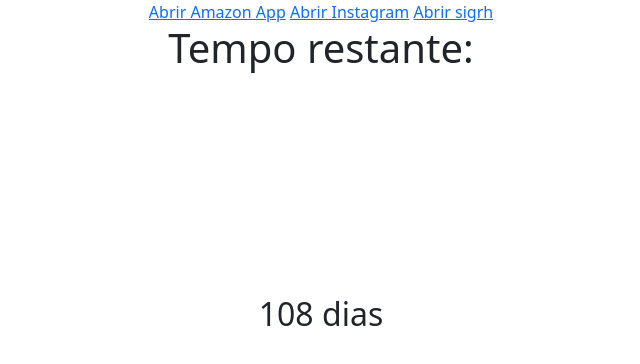
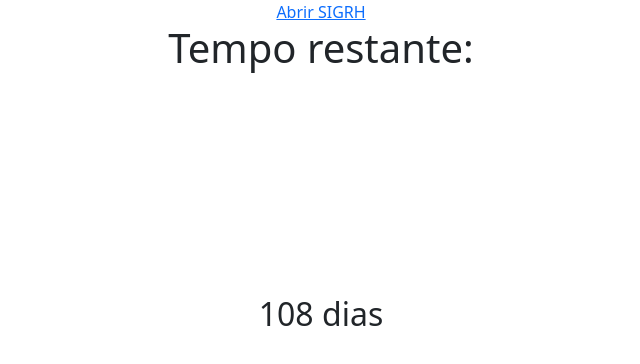
Before and after one commit to caiorebert/contadorat-ofimdosemestre, a plain HTML site: page index.html in a window 1280 px wide. Shown: the top 364 px of the page, without its empty margins (319-959 px from the left). Drawn offline with nearby package versions, Linux system fonts and the light colour scheme.

Commit message:
Update index.html

```diff
--- a/index.html
+++ b/index.html
@@ -22,9 +22,7 @@
         <div class="contador">
             <div class="row">
                 <div class="col-12 text-center">
-                    <a href="com.amazon.mobile.shopping://">Abrir Amazon App</a>
-                    <a href="instagram://">Abrir Instagram</a>
-                    <a href="1589238189://">Abrir sigrh</a>
+                    <a href="apple-app-site-association.json">Abrir SIGRH</a>
                     <h1>Tempo restante:</h1>
                     <h2 id="resultado"></h2>
                 </div>
```
